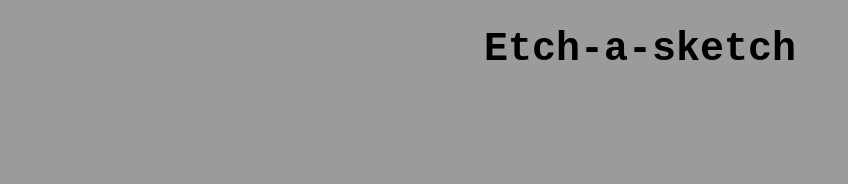
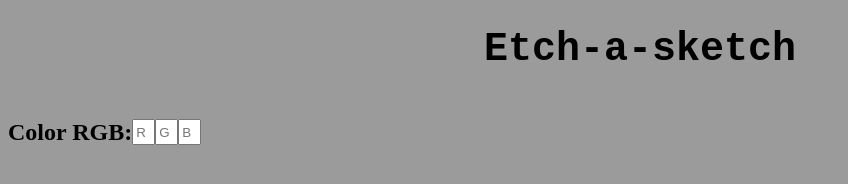
Before and after one commit to Tiger9406/etch-a-sketch, a plain HTML site: page index.html in a window 1280 px wide. Shown: the whole page, without its empty margins (0-848 px from the left). Drawn offline with Linux system fonts and the light colour scheme.

Commit message:
initialize html for RGB input and css style for flexbox

```diff
--- a/index.html
+++ b/index.html
@@ -13,5 +13,21 @@
             Etch-a-sketch
         </h1>
     </div>
+    <div class="container">
+        <div>
+            <div class="container" id="RGB-div">
+                <h2>
+                    Color RGB:
+                </h2>
+                <input class="RGB" type="text", id="R", placeholder="R">
+                <input class="RGB" type="text", id="G", placeholder="G">
+                <input class="RGB" type="text", id="B", placeholder="B">
+            </div>
+
+        </div>
+        <div id="right-container">
+
+        </div>
+    </div>
 </body>
 </html>
--- a/style.css
+++ b/style.css
@@ -6,3 +6,19 @@ h1{
     text-align: center;
     font-size:40px;
 }
+h2{
+
+}
+.RGB{
+    width:15px;
+    height:1.5em;
+}
+.container{
+    display:flex;
+}
+#RGB-div{
+    align-items: center;
+}
+#right-container{
+
+}
```
